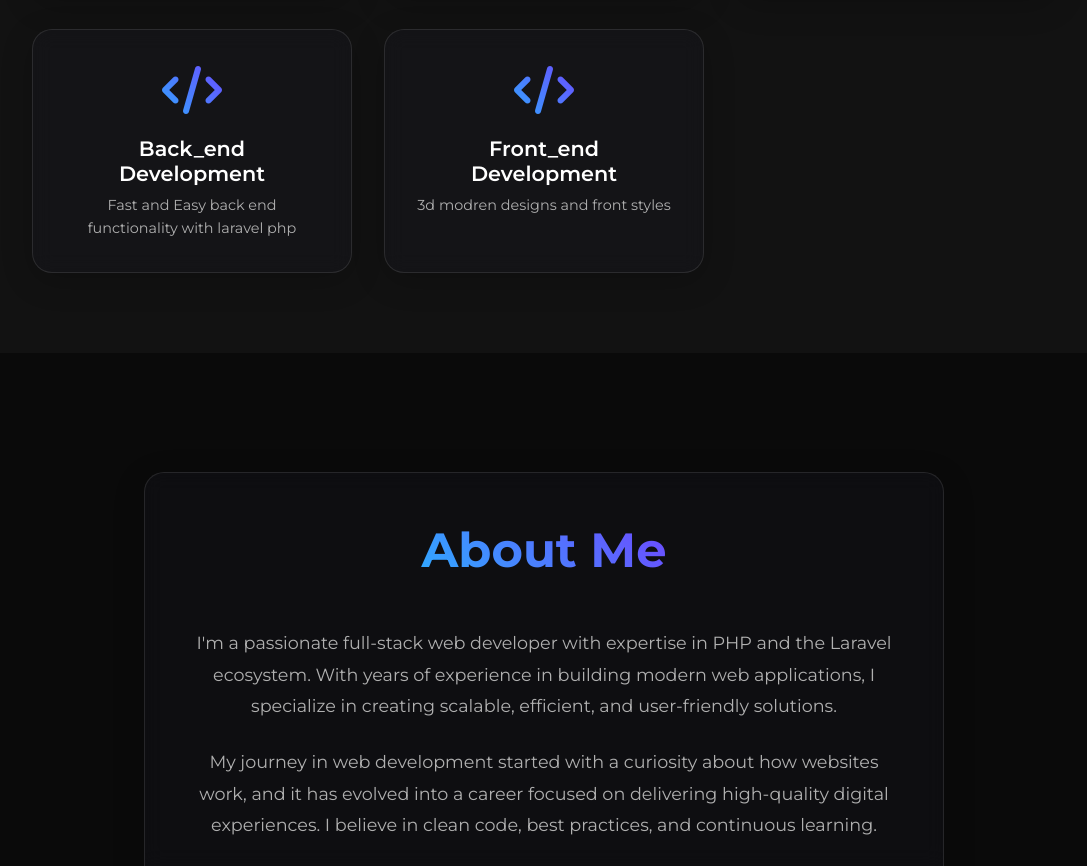
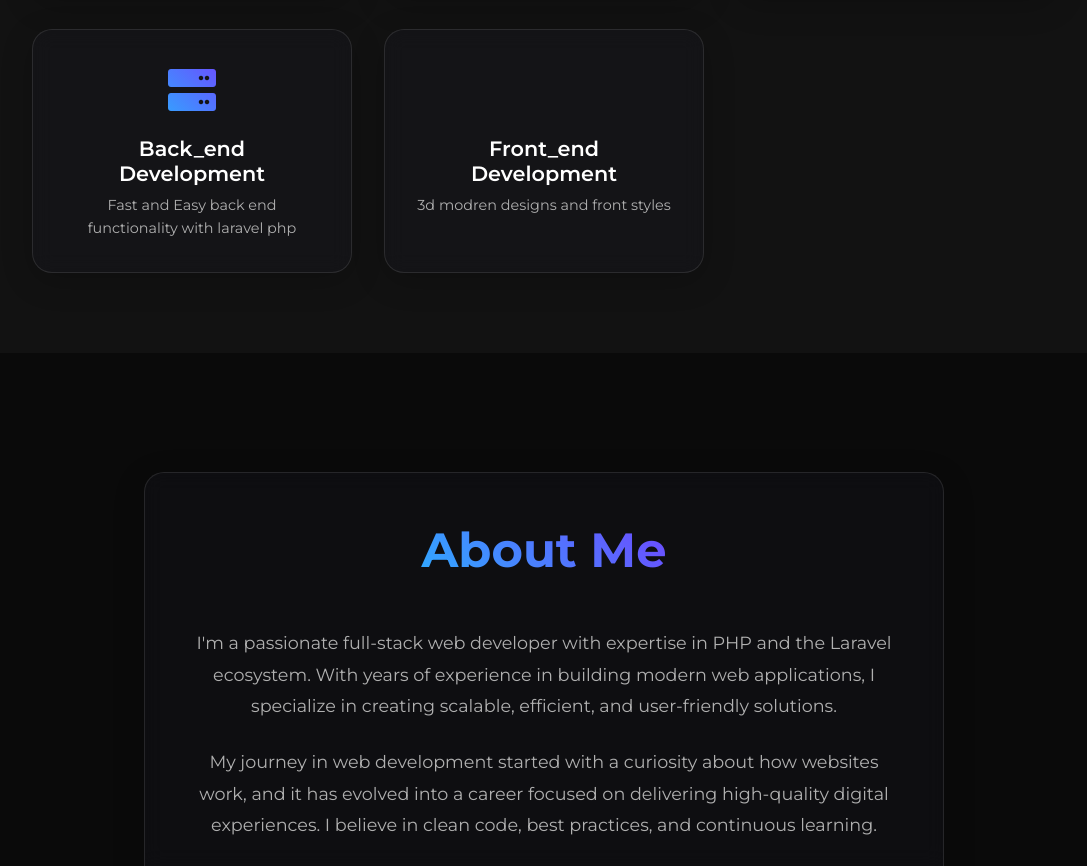
Before and after one commit to mrzulkarnan/mrportfolio, a plain HTML site: page index.html in a window 1280 px wide. Shown: the part 1525-2391 px from the top of the page, without its empty margins (96-1183 px from the left). Drawn offline with nearby package versions, Linux system fonts and the light colour scheme; animation ran at ten frames a second.

Commit message:
Update index.html

```diff
--- a/index.html
+++ b/index.html
@@ -951,7 +951,7 @@
 
             <div class="service-card scroll-animate">
                 <div class="service-icon">
-                    <i class="fas fa-code"></i>
+                    <i class="fas fa-server"></i>
                 </div>
                 <h3>Back_end Development</h3>
                 <p>Fast and Easy back end functionality with laravel php</p>
@@ -959,7 +959,7 @@
 
             <div class="service-card scroll-animate">
                 <div class="service-icon">
-                    <i class="fas fa-code"></i>
+                    <i class="fas fa-display"></i>
                 </div>
                 <h3>Front_end Development</h3>
                 <p>3d modren designs and front styles </p>
```
